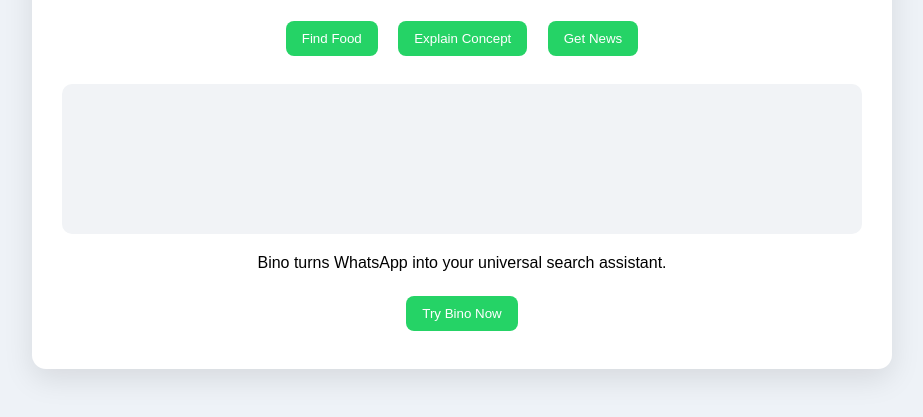
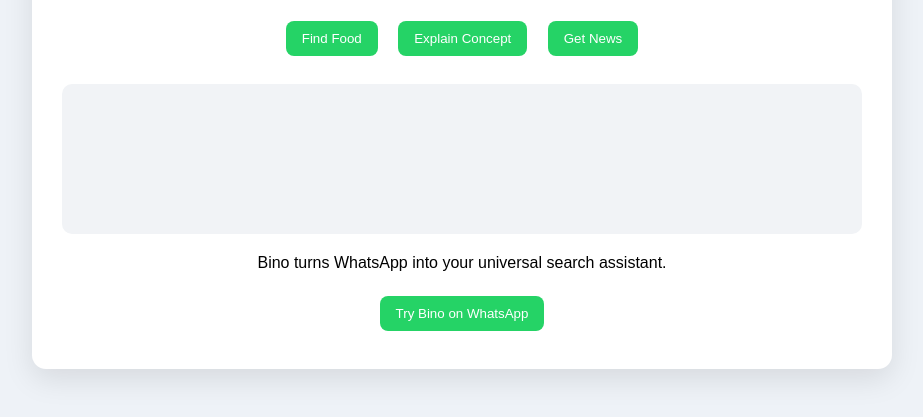
Before and after one commit to s-poo/bino-experience, a plain HTML site: page index.html in a window 1280 px wide. Shown: the part 179-596 px from the top of the page, without its empty margins (178-1101 px from the left). Drawn offline with Linux system fonts and the light colour scheme.

Commit message:
Add files via upload

```diff
--- a/index.html
+++ b/index.html
@@ -45,11 +45,9 @@
 cursor:pointer;
 }
 </style>
-
 <script>
 function demo(type){
 let chat=document.getElementById("chat");
-
 if(type=="food"){
 chat.innerHTML+=`<div class="msg user">Find best biryani near me</div>
 <div class="msg bot">Here are top-rated biryani places near you ⭐</div>`;
@@ -65,10 +63,8 @@
 }
 </script>
 </head>
-
 <body>
 <div class="container">
-
 <h1>Bino – Search Without Opening Apps</h1>
 <p>Why open 5 apps when one WhatsApp chat can do it all?</p>
 
@@ -84,9 +80,9 @@
 Bino turns WhatsApp into your universal search assistant.
 </p>
 
-<button onclick="alert('Replace with Bino WhatsApp link')">
-Try Bino Now
-</button>
+<a href="https://wa.me/" target="_blank">
+<button>Try Bino on WhatsApp</button>
+</a>
 
 </div>
 </body>
```
